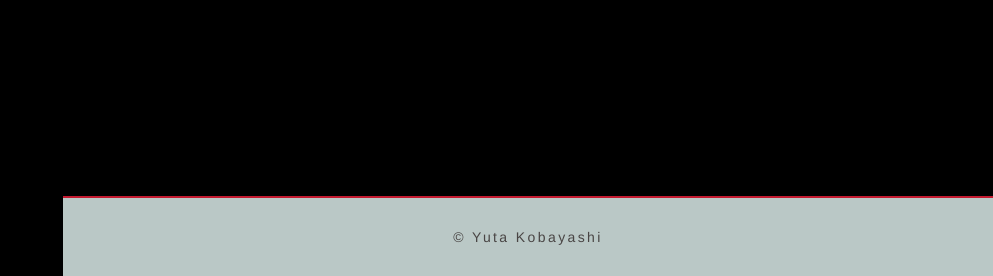
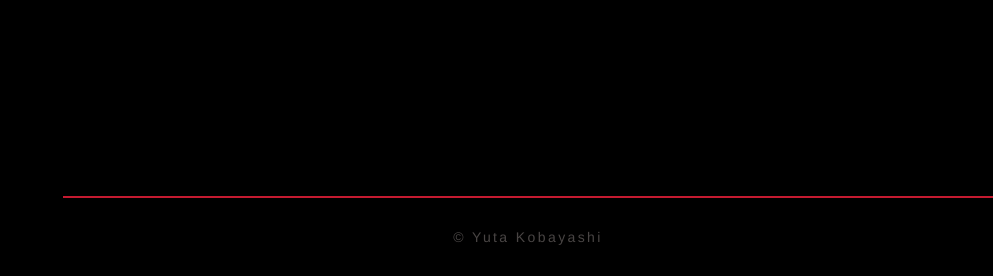
Before and after one commit to kbo580/new-portfolio, a PHP site: page /works.html in a window 1280 px wide. Shown: the part 3968-4244 px from the top of the page, without its empty margins (287-1280 px from the left). Run offline with PHP 8.4, Linux system fonts and the light colour scheme; style sheets or scripts are compiled from the project's sources.

Commit message:
Add files via upload

```diff
--- a/css/styles.css
+++ b/css/styles.css
@@ -53,6 +53,8 @@ body {
   letter-spacing: 0.15em;
   color: #333;
   background-color: #000;
+  z-index: 1;
+  position: relative;
 }
 
 .inner {
@@ -137,10 +139,6 @@ section:nth-of-type(even) .section-heading::before, section:nth-of-type(even) .s
 }
 
 /* 固定背景 */
-.fixed-bg {
-  position: relative;
-}
-
 .fixed-bg::before {
   background: -webkit-gradient(linear, left top, left bottom, from(rgba(255, 255, 255, 0.2)), to(rgba(255, 255, 255, 0.2))), url(../images/DQ-bg.png) center/cover no-repeat;
   background: linear-gradient(rgba(255, 255, 255, 0.2), rgba(255, 255, 255, 0.2)), url(../images/DQ-bg.png) center/cover no-repeat;
@@ -491,7 +489,6 @@ body.is-active {
 /* footer */
 /* ------------------------------------ */
 footer {
-  background-color: #bac8c6;
   height: 80px;
   border-top: 2px solid #c41a30;
   color: #494544;
--- a/css/styles.scss
+++ b/css/styles.scss
@@ -75,6 +75,8 @@ body {
   letter-spacing: 0.15em;
   color: $textColorA;
   background-color: #000;
+  z-index: 1;
+  position: relative;
 }
 
 .inner{
@@ -162,7 +164,7 @@ section:nth-of-type(even) .section-heading{
 
 /* 固定背景 */
 .fixed-bg{
-  position: relative;
+  // position: relative;
 
   &::before{
     background: linear-gradient(rgba(255, 255, 255, 0.2), rgba(255, 255, 255, 0.2)) ,url(../images/DQ-bg.png) center / cover no-repeat;
@@ -176,6 +178,7 @@ section:nth-of-type(even) .section-heading{
     z-index: -1;
   }
 }
+
 
 /* ボタン */
 .rpg-btn{
@@ -509,7 +512,7 @@ body.is-active{
 /* footer */
 /* ------------------------------------ */
 footer{
-  background-color: $subColor;
+  // background-color: $subColor;
   height: 80px;
   border-top: 2px solid $accentColor;
   color: $mainColor;
```
Also changed, not shown: 1 other file.
